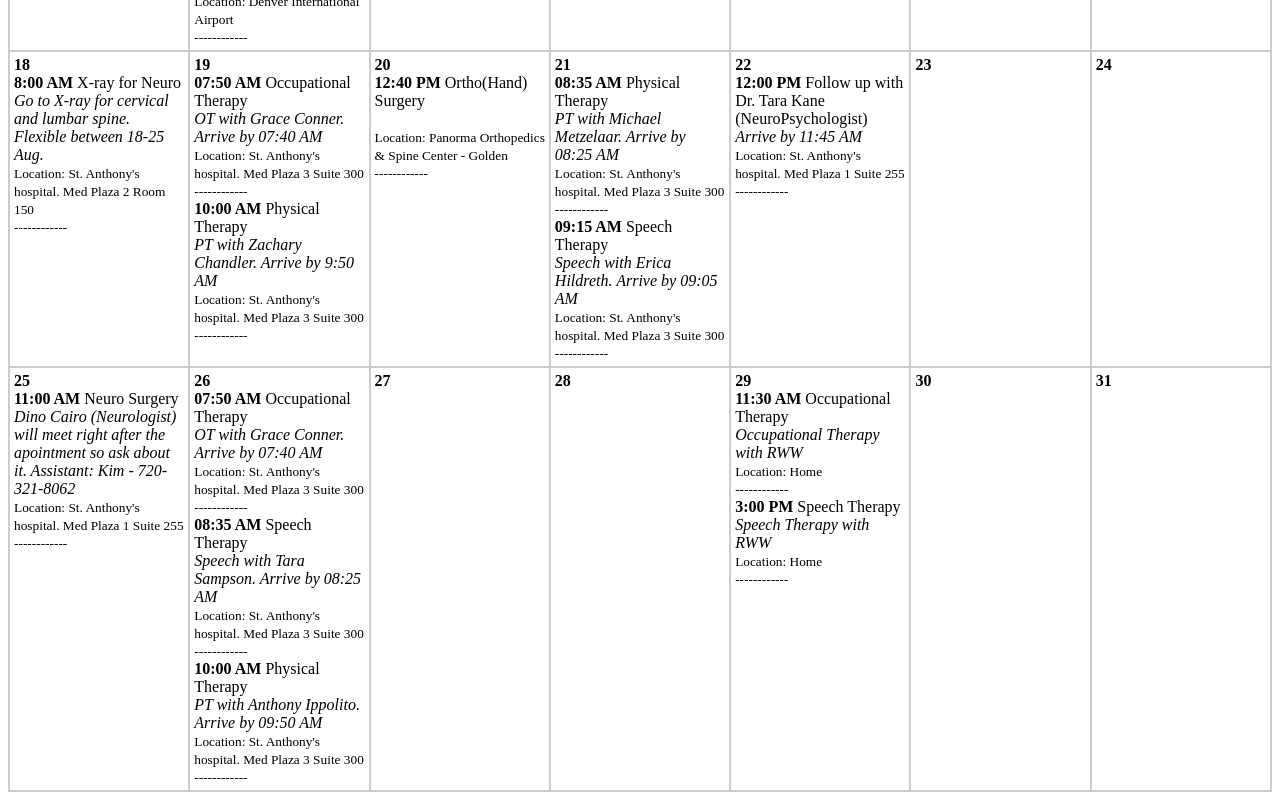
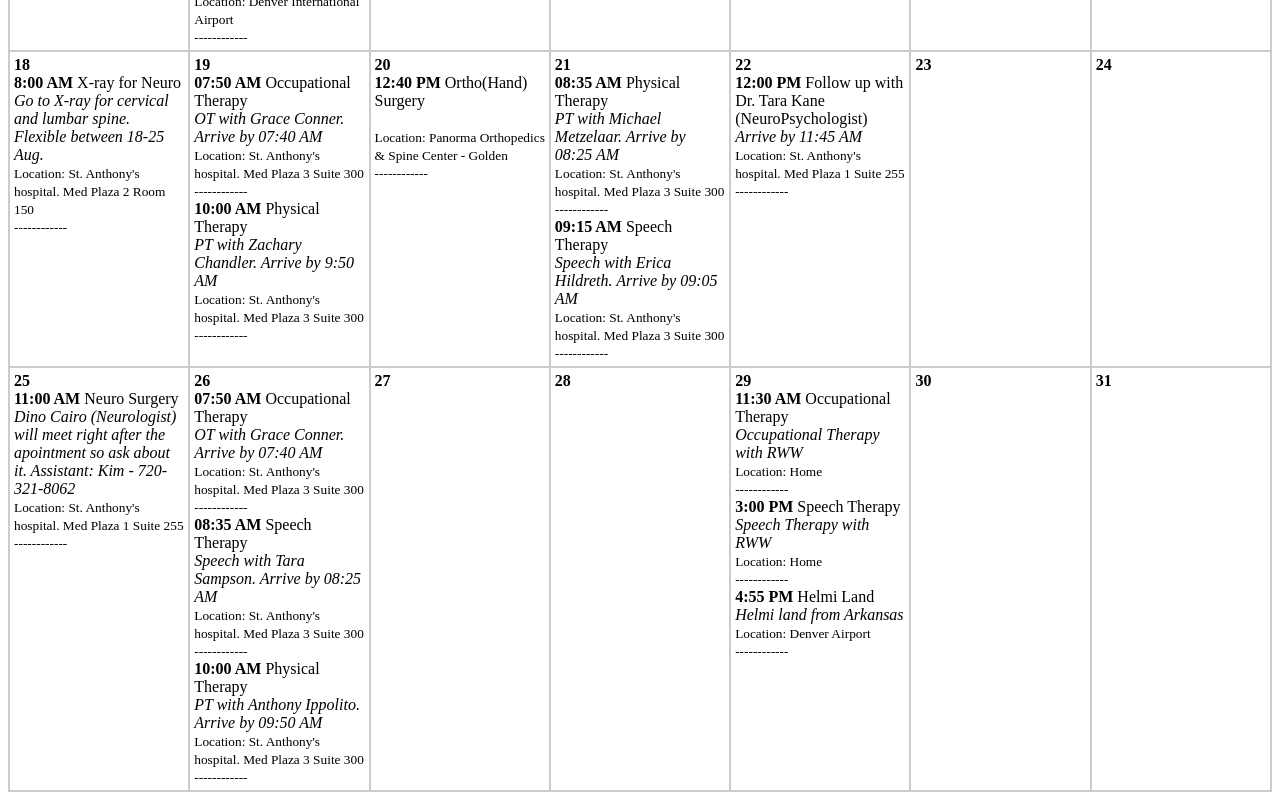
Before and after one commit to Helmi-Y/HakeemCalendar, an Angular app: page / in a window 1280 px wide. Shown: the part 761-1561 px from the top of the page. Built offline with nearby package versions, Linux system fonts and the light colour scheme.

Commit message:
Final final one

```diff
--- a/src/app/calendar/calendar.ts
+++ b/src/app/calendar/calendar.ts
@@ -179,7 +179,14 @@ export class Calendar implements OnInit{
       time: '3:00 PM',
       description: 'Speech Therapy  with RWW',
       location: 'Home'
-    }
+    },
+    {
+      date: 29,
+      title: 'Helmi Land',
+      time: '4:55 PM',
+      description: 'Helmi land from Arkansas',
+      location: 'Denver Airport'
+    },
   ];
 
   days: number[] = [];
```
